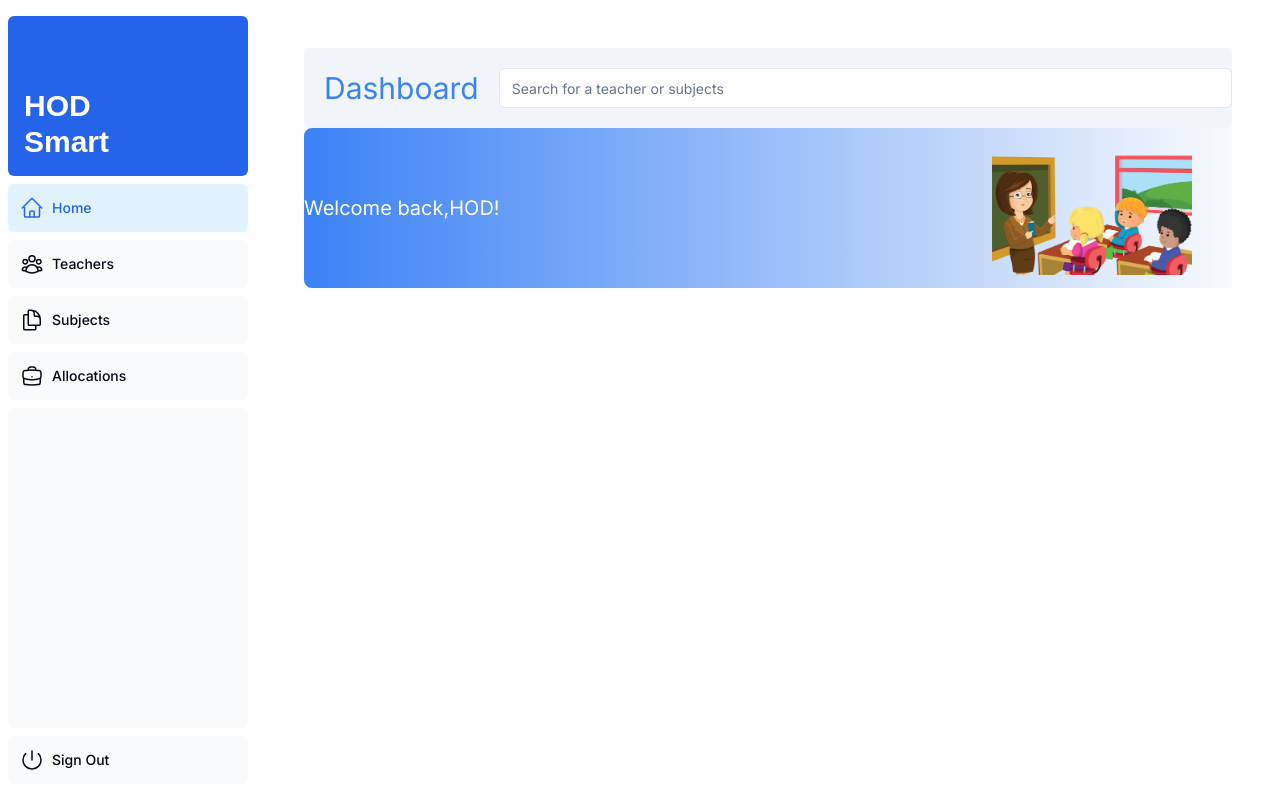
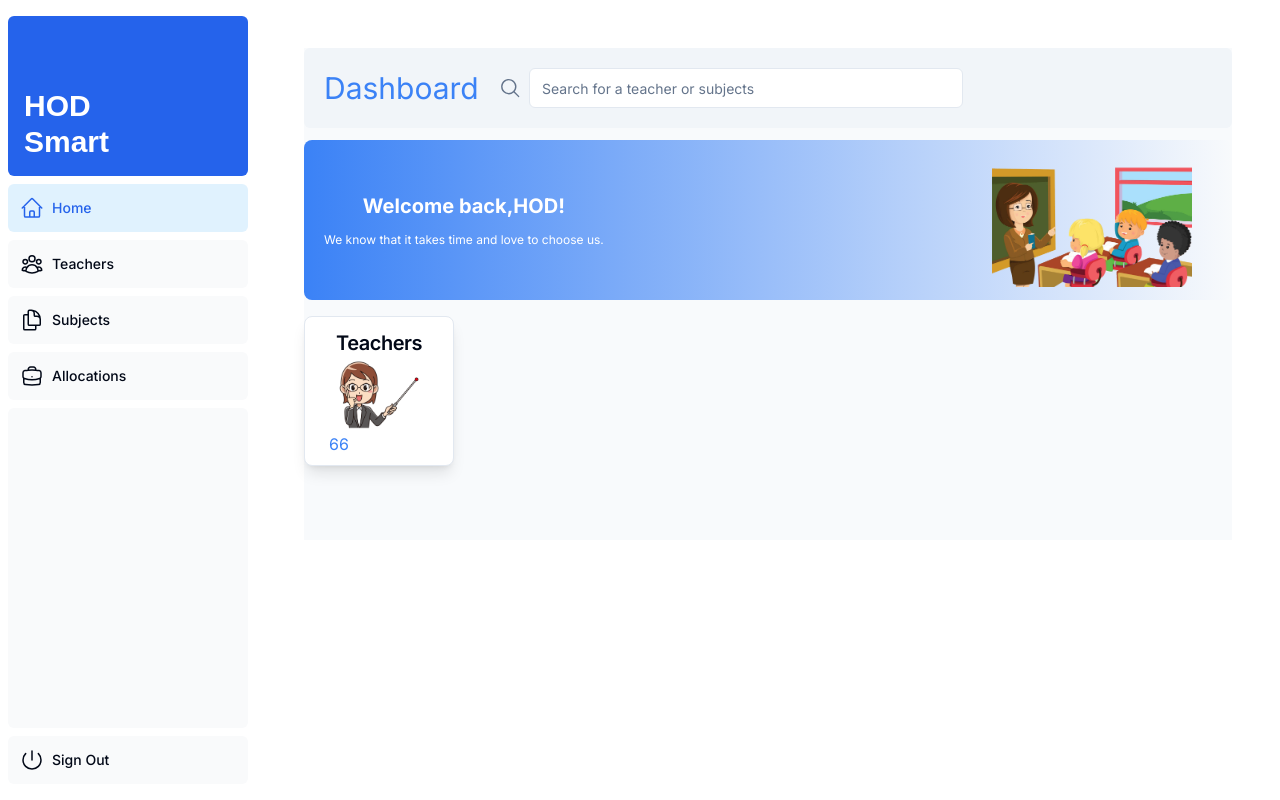
Before and after one commit to matthewkuria/hodsmart, a Next.js app: page /dashboard in a window 1280 px wide. Built offline with nearby package versions, Linux system fonts and the light colour scheme; a web font is replaced by a local one.

Commit message:
add a card content for the teachers

```diff
--- a/app/dashboard/page.tsx
+++ b/app/dashboard/page.tsx
@@ -2,12 +2,14 @@
 
 import GreetingsComponent from "../ui/dashboard/home/greetings"
 import SearchBar from "../ui/dashboard/home/search-component"
+import DashboardStatistics from "../ui/dashboard/home/statistics"
 
 export default function Page() {
     return(
         <main className="bg-slate-50">
             <SearchBar />
             <GreetingsComponent />
+            <DashboardStatistics />
         </main>
     )
 }
--- a/app/ui/dashboard/home/greetings.tsx
+++ b/app/ui/dashboard/home/greetings.tsx
@@ -2,10 +2,10 @@
 import Image from "next/image"
 export default function GreetingsComponent() {
     return (
-        <main className=" flex items-center justify-between bg-gradient-to-r from-blue-500 h-40 rounded-lg">
-            <div className="flex items-center">
-                <h1 className="text-white text-xl">Welcome back,HOD!</h1>
-                <p className=""></p>
+        <main className=" flex items-center justify-between bg-gradient-to-r from-blue-500 h-40 rounded-lg mt-3">
+            <div className="flex flex-col items-center text-white p-5">
+                <h1 className=" text-xl font-bold">Welcome back,HOD!</h1>
+                <p className="text-xs mt-3">We know that it takes time and love to choose us.</p>
             </div>
             <div className="">
                 {/* Image for the desktop design */}
--- a/app/ui/dashboard/home/search-component.tsx
+++ b/app/ui/dashboard/home/search-component.tsx
@@ -1,4 +1,5 @@
 "use client"
+import { MagnifyingGlassIcon } from '@heroicons/react/24/solid'
 import { Input } from "@/components/ui/input"
 import HodSmartLogo from "../../HodSmartLogo"
 export default function SearchBar() {
@@ -7,7 +8,8 @@ export default function SearchBar() {
         <div className=" hidden md:block px-5">
            <h1 className="text-blue-500 text-3xl">Dashboard</h1>
         </div>
-        <div className="w-full">
+        <div className="flex items-center w-full md:w-1/2 gap-2">
+            <MagnifyingGlassIcon className='size-6 text-slate-500'/>
             <Input type="search" placeholder="Search for a teacher or subjects" />
         </div>
     </main>
--- /dev/null
+++ b/app/ui/dashboard/home/statistics.tsx
@@ -0,0 +1,32 @@
+"use client"
+
+import {
+    Card,
+    CardHeader,
+    CardTitle,
+    CardContent,
+    CardDescription,
+    CardFooter
+} from "@/components/ui/card"
+ import Image from "next/image"
+
+export default function DashboardStatistics() {
+    return (
+        <main className="bg-slate-50 h-56 mt-4">
+           <Card className="bg-white flex flex-col items-center rounded-lg border w-[150px] h-[150px] p-4 hover:border-blue-500 shadow-lg">
+                <CardHeader>
+                    <CardTitle>Teachers</CardTitle>
+                </CardHeader>
+                <CardContent>
+                    <Image
+                        src="/teacher-icon.png"
+                        alt=""
+                        width={120}
+                        height={150}
+                    />
+                    <h3 className="text-blue-500">66</h3>
+                </CardContent>
+            </Card>
+        </main>
+    )
+}
--- /dev/null
+++ b/components/ui/card.tsx
@@ -0,0 +1,79 @@
+import * as React from "react"
+
+import { cn } from "@/app/lib/utils"
+
+const Card = React.forwardRef<
+  HTMLDivElement,
+  React.HTMLAttributes<HTMLDivElement>
+>(({ className, ...props }, ref) => (
+  <div
+    ref={ref}
+    className={cn(
+      "rounded-lg border bg-card text-card-foreground shadow-sm",
+      className
+    )}
+    {...props}
+  />
+))
+Card.displayName = "Card"
+
+const CardHeader = React.forwardRef<
+  HTMLDivElement,
+  React.HTMLAttributes<HTMLDivElement>
+>(({ className, ...props }, ref) => (
+  <div
+    ref={ref}
+    className={cn("flex flex-col", className)}
+    {...props}
+  />
+))
+CardHeader.displayName = "CardHeader"
+
+const CardTitle = React.forwardRef<
+  HTMLParagraphElement,
+  React.HTMLAttributes<HTMLHeadingElement>
+>(({ className, ...props }, ref) => (
+  <h3
+    ref={ref}
+    className={cn(
+      "text-xl font-semibold leading-none tracking-tight",
+      className
+    )}
+    {...props}
+  />
+))
+CardTitle.displayName = "CardTitle"
+
+const CardDescription = React.forwardRef<
+  HTMLParagraphElement,
+  React.HTMLAttributes<HTMLParagraphElement>
+>(({ className, ...props }, ref) => (
+  <p
+    ref={ref}
+    className={cn("text-sm text-muted-foreground", className)}
+    {...props}
+  />
+))
+CardDescription.displayName = "CardDescription"
+
+const CardContent = React.forwardRef<
+  HTMLDivElement,
+  React.HTMLAttributes<HTMLDivElement>
+>(({ className, ...props }, ref) => (
+  <div ref={ref} className={cn("p-2 pt-1", className)} {...props} />
+))
+CardContent.displayName = "CardContent"
+
+const CardFooter = React.forwardRef<
+  HTMLDivElement,
+  React.HTMLAttributes<HTMLDivElement>
+>(({ className, ...props }, ref) => (
+  <div
+    ref={ref}
+    className={cn("flex items-center p-6 pt-0", className)}
+    {...props}
+  />
+))
+CardFooter.displayName = "CardFooter"
+
+export { Card, CardHeader, CardFooter, CardTitle, CardDescription, CardContent }
```
Also changed, not shown: public/teacher-icon.png (added).
